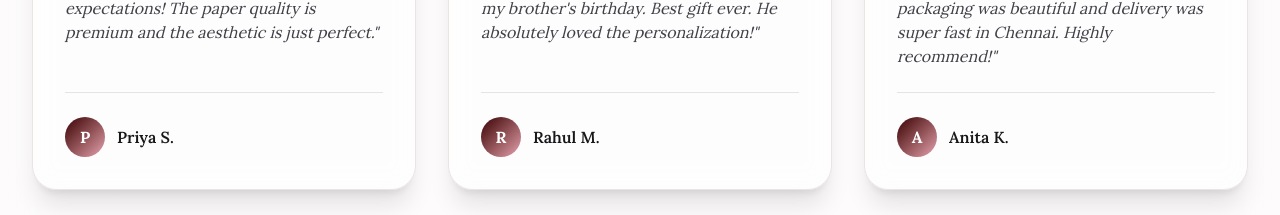
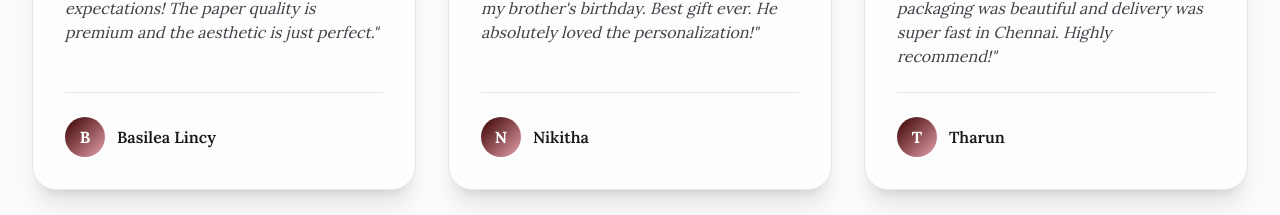
Before and after one commit to KaviyaGithub1/DearPages, a Next.js app: page / in a window 1280 px wide. Shown: the part 4420-4635 px from the top of the page. Built offline with nearby package versions, Linux system fonts and the light colour scheme; a web font is replaced by a local one.

Commit message:
UI Tweaks: Update names in customer reviews section

```diff
--- a/app/page.tsx
+++ b/app/page.tsx
@@ -274,9 +274,9 @@ export default function Home() {
 
           <div className="grid grid-cols-1 md:grid-cols-3 gap-8">
             {[
-              { name: "Priya S.", text: "The custom magazine exceeded all my expectations! The paper quality is premium and the aesthetic is just perfect.", stars: 5 },
-              { name: "Rahul M.", text: "I ordered a Marvel movie magazine for my brother's birthday. Best gift ever. He absolutely loved the personalization!", stars: 5 },
-              { name: "Anita K.", text: "The polaroids came out so cute. The packaging was beautiful and delivery was super fast in Chennai. Highly recommend!", stars: 5 }
+              { name: "Basilea Lincy", text: "The custom magazine exceeded all my expectations! The paper quality is premium and the aesthetic is just perfect.", stars: 5 },
+              { name: "Nikitha", text: "I ordered a Marvel movie magazine for my brother's birthday. Best gift ever. He absolutely loved the personalization!", stars: 5 },
+              { name: "Tharun", text: "The polaroids came out so cute. The packaging was beautiful and delivery was super fast in Chennai. Highly recommend!", stars: 5 }
             ].map((review, i) => (
               <div key={i} className="flex flex-col bg-white/60 dark:bg-zinc-900/60 backdrop-blur-md p-8 rounded-3xl border border-[#3a0005]/10 dark:border-zinc-800 shadow-xl animate-fade-in-up opacity-0" style={{ animationDelay: `${(i + 2) * 100}ms` }}>
                 <div className="flex gap-1 mb-4 text-yellow-400">
```
